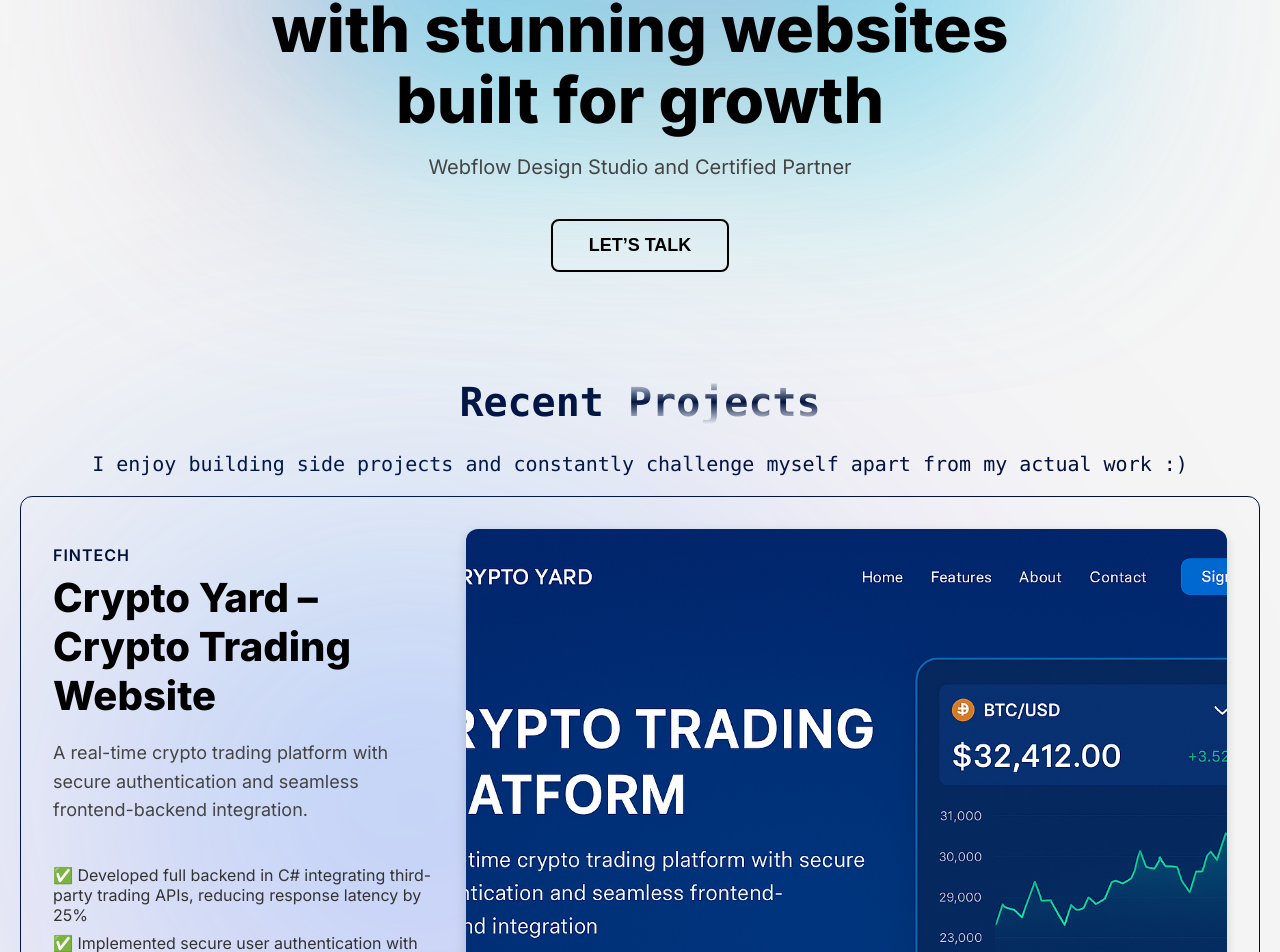
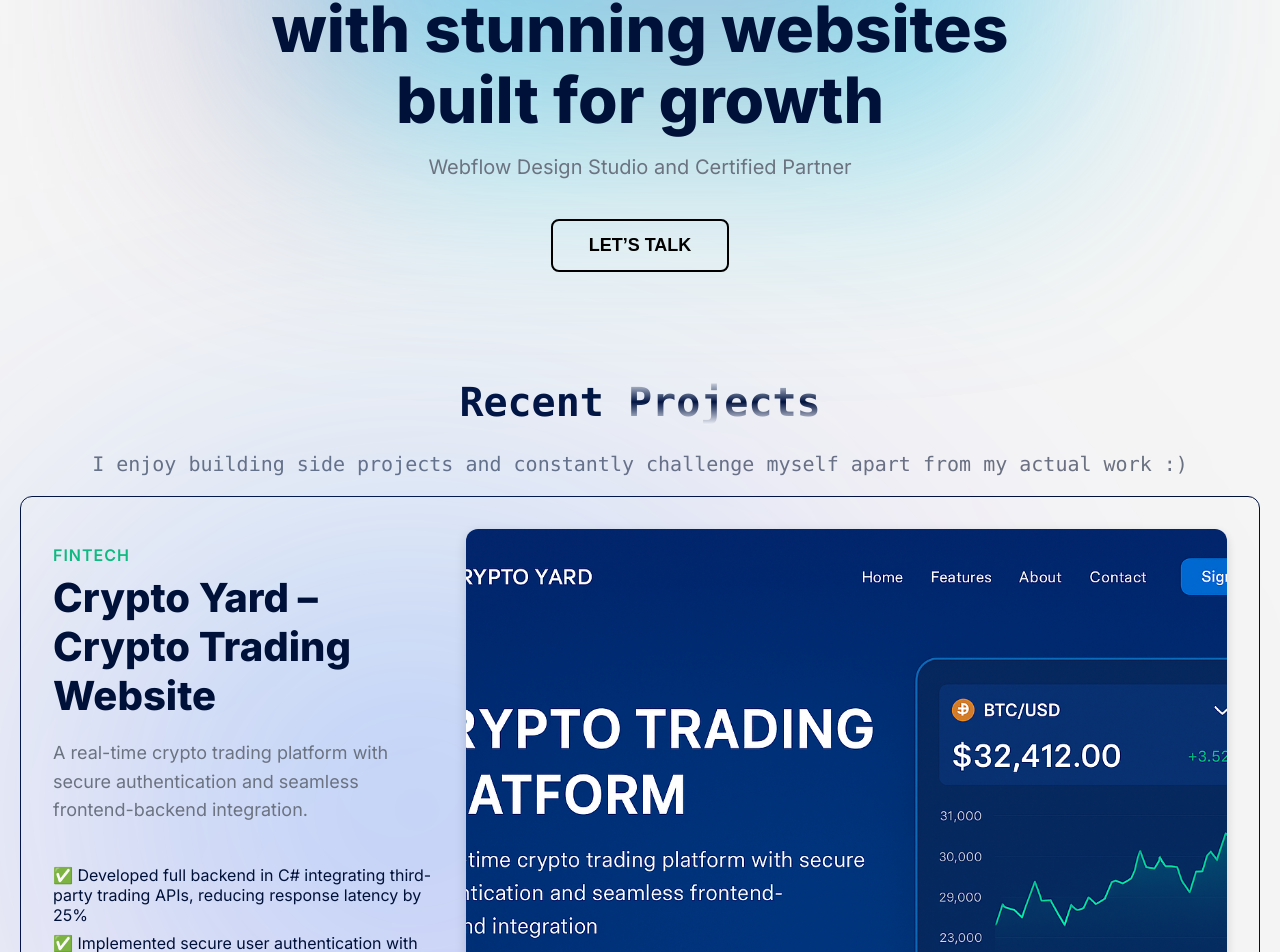
Before and after one commit to mooojn/zaplof, a React (Vite) app: page / in a window 1280 px wide. Shown: the part 363-1315 px from the top of the page. Built offline with nearby package versions, Linux system fonts and the light colour scheme; a web font is replaced by a local one.

Commit message:
FIx color ref

```diff
--- a/src/Heading.jsx
+++ b/src/Heading.jsx
@@ -17,7 +17,7 @@ const Heading = ({ head = 'heading', end = '', description = 'Lorem ipsum dolor
             {end}
           </span>
         </h1>
-        <p>{description}</p>
+        <p style={{color: "var(--neutral)"}}>{description}</p>
       </div>
     </>
   )
--- a/src/components/Experience/Experience.css
+++ b/src/components/Experience/Experience.css
@@ -2,12 +2,11 @@
   max-width: 900px;
   margin: 3rem auto;
   padding: 1rem;
-  font-family: Arial, sans-serif;
+  font-family: var(--secondary-font);
   color: var(--primary);
   position: relative;
 }
 
-/* vertical line down the left side */
 .timeline::before {
   content: "";
   position: absolute;
@@ -15,18 +14,16 @@
   left: 6px;
   width: 2px;
   height: 100%;
-  background: #ccc;
+  background: var(--neutral);
   z-index: 0;
 }
 
-/* each item */
 .timeline-item {
   position: relative;
   margin-bottom: var(--mb-each-component);
   padding-left: 2.5rem;
 }
 
-/* dot */
 .timeline-dot {
   position: absolute;
   left: -16px;
@@ -38,46 +35,41 @@
   z-index: 1;
 }
 
-/* card */
 .timeline-content {
   background: var(--secondary);
   padding: 1.5rem;
   border-radius: 12px;
   border: 1px solid #e5e5e5;
   transition: all 0.3s ease-in-out;
-  box-shadow: 0 2px 6px rgba(0, 0, 0, 0.05);
+  box-shadow: 0 2px 6px var(--box-shadow);
   position: relative;
   z-index: 1;
 }
 
 .timeline-content:hover {
-  box-shadow: 0 6px 16px rgba(0, 17, 57, 0.15);
+  box-shadow: 0 6px 16px var(--box-shadow-hover);
   transform: translateY(-3px);
 }
 
-/* company name */
 .company {
   font-size: 1.25rem;
   font-weight: 700;
   margin-bottom: 0.25rem;
 }
 
-/* period below company in smaller font */
 .period {
   font-size: 0.85rem;
   font-weight: 500;
-  color: #666;
+  color: var(--neutral);
   margin-bottom: 0.75rem;
 }
 
-/* role */
 .role {
   font-size: 1.05rem;
   font-weight: 600;
   margin-bottom: 0.75rem;
 }
 
-/* points */
 .points {
   list-style: none;
   padding-left: 1.2rem;
@@ -89,7 +81,6 @@
   font-size: 0.95rem;
 }
 
-/* 🔹 Responsive adjustments */
 @media (max-width: 768px) {
   .timeline {
     padding: 0.5rem;
--- a/src/components/Hero/Hero.css
+++ b/src/components/Hero/Hero.css
@@ -12,13 +12,13 @@
     font-weight: 800;
     line-height: 1.1;
     margin-bottom: 20px;
-    color: #000;
+    color: var(--primary);
 }
 
 .hero p {
     font-size: 20px;
     font-weight: 400;
-    color: #444;
+    color: var(--neutral);
     margin-bottom: 40px;
 }
 
--- a/src/components/Projects/Card/Card.css
+++ b/src/components/Projects/Card/Card.css
@@ -59,7 +59,7 @@
 .project-sub-heading {
   font-size: 1rem;
   font-weight: 600;
-  color: var(--primary);
+  color: var(--tertiary);
   margin-bottom: -25px;
   text-transform: uppercase;
   letter-spacing: 1px;
@@ -69,13 +69,13 @@
   font-size: 2.5rem;
   font-weight: 800;
   margin-bottom: 1px;
-  color: #000;
+  color: var(--primary);
 }
 
 .project-description {
   font-size: 1.125rem;
   line-height: 1.6;
-  color: #444;
+  color: var(--neutral);
   margin-bottom: 1.5rem;
 }
 
@@ -87,7 +87,7 @@
 .project-features li {
   margin-bottom: 0.5rem;
   font-size: 1rem;
-  color: #333;
+  color: var(--primary);
 }
 
 .project-badges {
@@ -107,8 +107,7 @@
   transition: background 0.3s ease-in-out;
 }
 .project-badges li:hover {
-  background: cyan;
-  color: #000;
+  background: var(--tertiary);
 }
 
 .project-card button {
--- a/src/components/Skills/Skills.css
+++ b/src/components/Skills/Skills.css
@@ -21,11 +21,10 @@
   transform: translateY(-4px);
 }
 
-/* icon styles */
 .skill-logo {
   font-size: 3rem;
   margin-bottom: 1rem;
-  color: #bbb; /* gray by default */
+  color: var(--grayed);
   transition: color 0.3s ease-in-out;
 }
 
```
